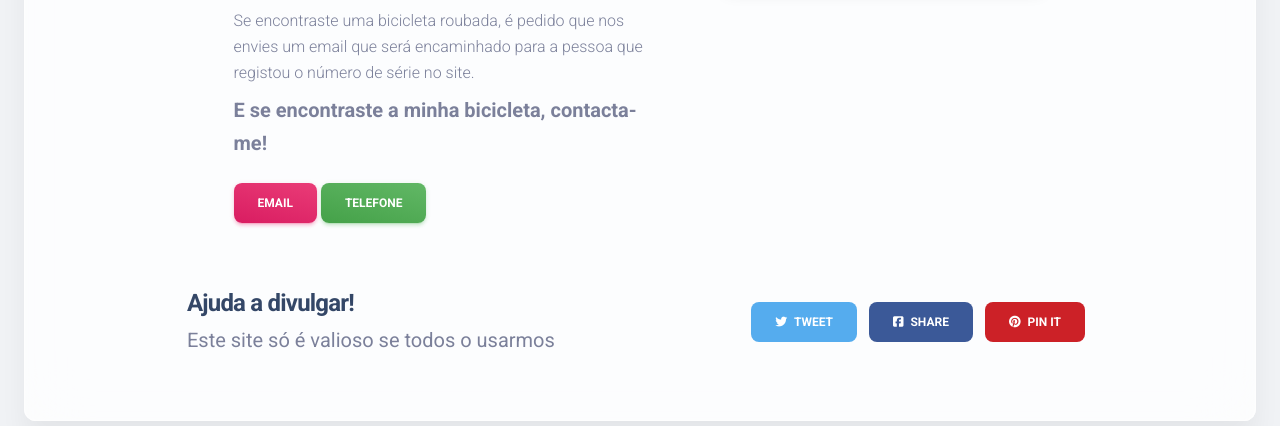
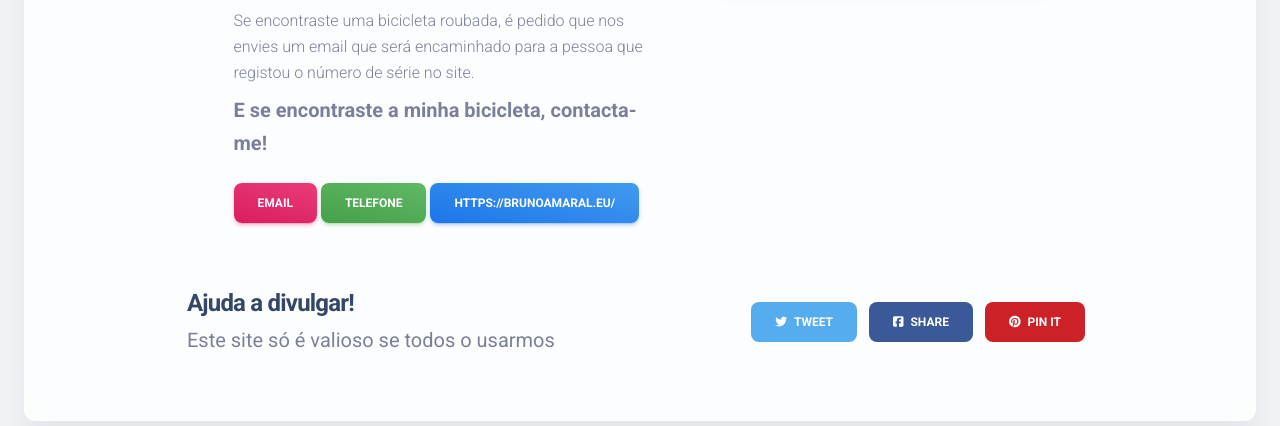
Before and after one commit to brunoamaral/rodas-furtadas, a Django app: page / in a window 1280 px wide. Shown: the part 1526-1952 px from the top of the page. Run offline with Django 4.2, Linux system fonts and the light colour scheme; some libraries are stand-ins or nearby versions.

Commit message:
add website

```diff
--- a/django/bicicletas/templates/bicicletas/home/index.html
+++ b/django/bicicletas/templates/bicicletas/home/index.html
@@ -200,7 +200,7 @@
       <p class="pe-md-5 mb-2">Se encontraste uma bicicleta roubada, é pedido que nos envies um email que será encaminhado para a pessoa que registou o número de série no site.</p>
       <p class="pe-md-5 mb-4 font-weight-bolder lead">E se encontraste a minha bicicleta, contacta-me!</p>
       <div class="github-buttons">
-      <a href="mailto:mail@brunoamaral.eu" target="_blank" class="btn bg-gradient-primary mb-5 mb-sm-0">Email</a> <a href="tel:+351912875856" target="_blank" class="btn bg-gradient-success mb-5 mb-sm-0">Telefone</a>
+      <a href="mailto:mail@brunoamaral.eu" target="_blank" class="btn bg-gradient-primary mb-5 mb-sm-0">Email</a> <a href="tel:+351912875856" target="_blank" class="btn bg-gradient-success mb-5 mb-sm-0">Telefone</a> <a href="https://brunoamaral.eu/" target="_blank" class="btn bg-gradient-info mb-5 mb-sm-0">https://brunoamaral.eu/</a>
       <div class="github-button">
       <span></span>
       </div>
```
